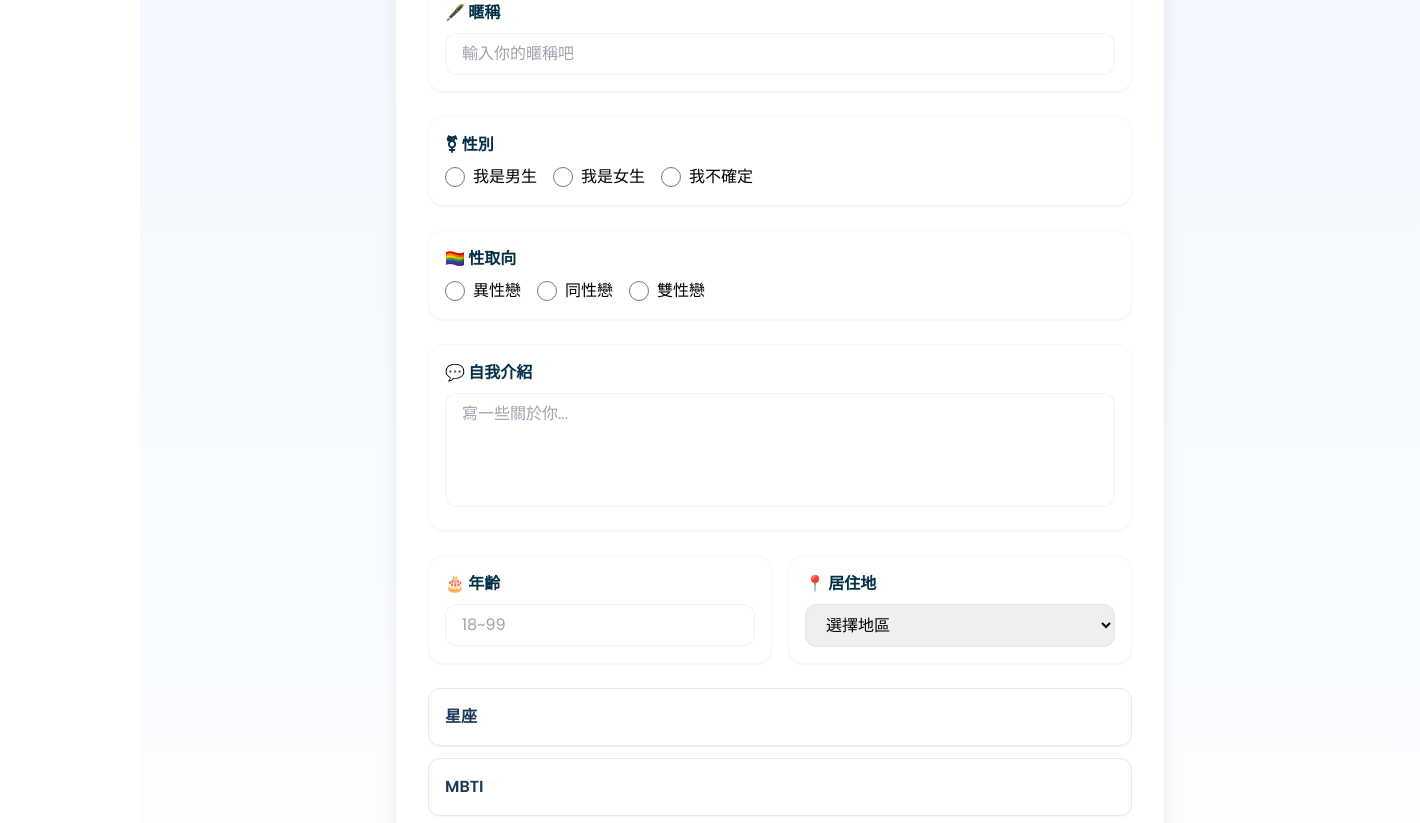
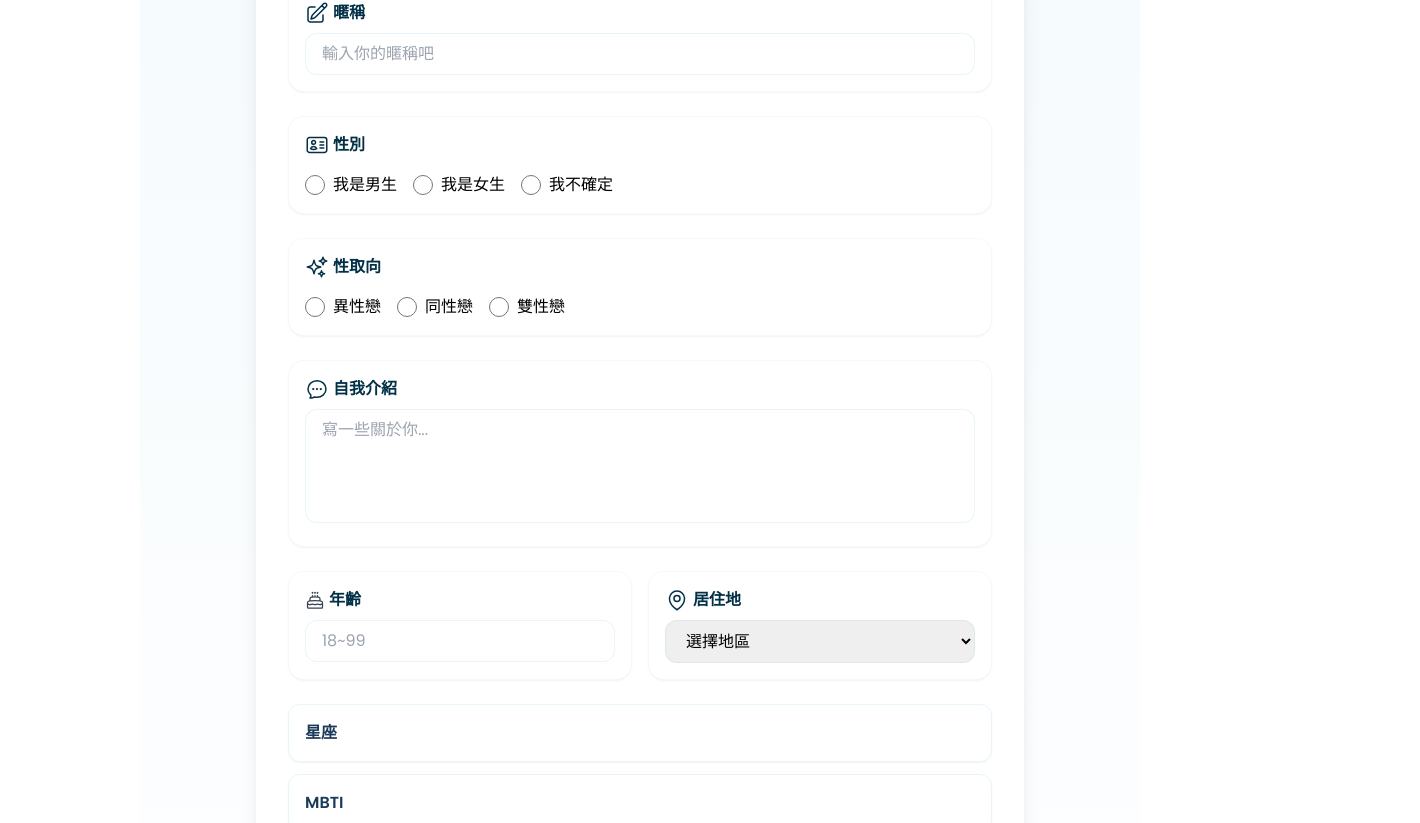
Before and after one commit to Kizuna-team/frontend, a Vue app: page /edit-profile-new in a window 1280 px wide. Shown: the part 420-1243 px from the top of the page, 1420 px wide, since content can reach past the window. Built offline with nearby package versions, Linux system fonts and the light colour scheme; no server answers; sample sign-in values are in the browser's storage.

Commit message:
feat: Updated the personal data editing page, added form label icons and style adjustments

```diff
--- a/src/components/ProfileFormNew.vue
+++ b/src/components/ProfileFormNew.vue
@@ -49,7 +49,23 @@ const orientationOptions = [
   <div class="space-y-6">
     <!-- 暱稱 -->
     <div class="form-card">
-      <label class="form-label">🖋️ 暱稱</label>
+      <label class="flex items-center gap-1 form-label">
+        <svg
+          xmlns="http://www.w3.org/2000/svg"
+          fill="none"
+          viewBox="0 0 24 24"
+          stroke-width="1.5"
+          stroke="currentColor"
+          class="size-6"
+        >
+          <path
+            stroke-linecap="round"
+            stroke-linejoin="round"
+            d="m16.862 4.487 1.687-1.688a1.875 1.875 0 1 1 2.652 2.652L10.582 16.07a4.5 4.5 0 0 1-1.897 1.13L6 18l.8-2.685a4.5 4.5 0 0 1 1.13-1.897l8.932-8.931Zm0 0L19.5 7.125M18 14v4.75A2.25 2.25 0 0 1 15.75 21H5.25A2.25 2.25 0 0 1 3 18.75V8.25A2.25 2.25 0 0 1 5.25 6H10"
+          />
+        </svg>
+        暱稱
+      </label>
       <input
         type="text"
         v-model="tempFormData.name"
@@ -60,7 +76,23 @@ const orientationOptions = [
 
     <!-- 性別 -->
     <div class="form-card">
-      <label class="form-label">⚧ 性別</label>
+      <label class="flex items-center gap-1 pb-2 form-label">
+        <svg
+          xmlns="http://www.w3.org/2000/svg"
+          fill="none"
+          viewBox="0 0 24 24"
+          stroke-width="1.5"
+          stroke="currentColor"
+          class="size-6"
+        >
+          <path
+            stroke-linecap="round"
+            stroke-linejoin="round"
+            d="M15 9h3.75M15 12h3.75M15 15h3.75M4.5 19.5h15a2.25 2.25 0 0 0 2.25-2.25V6.75A2.25 2.25 0 0 0 19.5 4.5h-15a2.25 2.25 0 0 0-2.25 2.25v10.5A2.25 2.25 0 0 0 4.5 19.5Zm6-10.125a1.875 1.875 0 1 1-3.75 0 1.875 1.875 0 0 1 3.75 0Zm1.294 6.336a6.721 6.721 0 0 1-3.17.789 6.721 6.721 0 0 1-3.168-.789 3.376 3.376 0 0 1 6.338 0Z"
+          />
+        </svg>
+        性別
+      </label>
       <div class="flex gap-4">
         <label
           v-for="opt in genderOptions"
@@ -81,7 +113,23 @@ const orientationOptions = [
 
     <!-- 性取向 -->
     <div class="form-card">
-      <label class="form-label">🏳️‍🌈 性取向</label>
+      <label class="flex items-center gap-1 pb-2 form-label">
+        <svg
+          xmlns="http://www.w3.org/2000/svg"
+          fill="none"
+          viewBox="0 0 24 24"
+          stroke-width="1.5"
+          stroke="currentColor"
+          class="size-6"
+        >
+          <path
+            stroke-linecap="round"
+            stroke-linejoin="round"
+            d="M9.813 15.904 9 18.75l-.813-2.846a4.5 4.5 0 0 0-3.09-3.09L2.25 12l2.846-.813a4.5 4.5 0 0 0 3.09-3.09L9 5.25l.813 2.846a4.5 4.5 0 0 0 3.09 3.09L15.75 12l-2.846.813a4.5 4.5 0 0 0-3.09 3.09ZM18.259 8.715 18 9.75l-.259-1.035a3.375 3.375 0 0 0-2.455-2.456L14.25 6l1.036-.259a3.375 3.375 0 0 0 2.455-2.456L18 2.25l.259 1.035a3.375 3.375 0 0 0 2.456 2.456L21.75 6l-1.035.259a3.375 3.375 0 0 0-2.456 2.456ZM16.894 20.567 16.5 21.75l-.394-1.183a2.25 2.25 0 0 0-1.423-1.423L13.5 18.75l1.183-.394a2.25 2.25 0 0 0 1.423-1.423l.394-1.183.394 1.183a2.25 2.25 0 0 0 1.423 1.423l1.183.394-1.183.394a2.25 2.25 0 0 0-1.423 1.423Z"
+          />
+        </svg>
+        性取向
+      </label>
       <div class="flex gap-4">
         <label
           v-for="opt in orientationOptions"
@@ -102,7 +150,23 @@ const orientationOptions = [
 
     <!-- 自我介紹 -->
     <div class="form-card">
-      <label class="form-label">💬 自我介紹</label>
+      <label class="flex items-center gap-1 form-label">
+        <svg
+          xmlns="http://www.w3.org/2000/svg"
+          fill="none"
+          viewBox="0 0 24 24"
+          stroke-width="1.5"
+          stroke="currentColor"
+          class="size-6"
+        >
+          <path
+            stroke-linecap="round"
+            stroke-linejoin="round"
+            d="M8.625 12a.375.375 0 1 1-.75 0 .375.375 0 0 1 .75 0Zm0 0H8.25m4.125 0a.375.375 0 1 1-.75 0 .375.375 0 0 1 .75 0Zm0 0H12m4.125 0a.375.375 0 1 1-.75 0 .375.375 0 0 1 .75 0Zm0 0h-.375M21 12c0 4.556-4.03 8.25-9 8.25a9.764 9.764 0 0 1-2.555-.337A5.972 5.972 0 0 1 5.41 20.97a5.969 5.969 0 0 1-.474-.065 4.48 4.48 0 0 0 .978-2.025c.09-.457-.133-.901-.467-1.226C3.93 16.178 3 14.189 3 12c0-4.556 4.03-8.25 9-8.25s9 3.694 9 8.25Z"
+          />
+        </svg>
+        自我介紹
+      </label>
       <textarea
         v-model="tempFormData.bio"
         rows="4"
@@ -114,7 +178,23 @@ const orientationOptions = [
     <!-- 年齡 & 居住地 -->
     <div class="grid grid-cols-1 gap-4 sm:grid-cols-2">
       <div class="form-card">
-        <label class="form-label">🎂 年齡</label>
+        <label class="flex items-center gap-1 form-label">
+          <svg
+            xmlns="http://www.w3.org/2000/svg"
+            fill="none"
+            viewBox="0 0 24 24"
+            stroke-width="1.5"
+            stroke="currentColor"
+            class="text-gray-700 size-5"
+          >
+            <path
+              stroke-linecap="round"
+              stroke-linejoin="round"
+              d="M12 8.25v-1.5m0 1.5c-1.355 0-2.697.056-4.024.166C6.845 8.51 6 9.473 6 10.608v2.513m6-4.871c1.355 0 2.697.056 4.024.166C17.155 8.51 18 9.473 18 10.608v2.513M15 8.25v-1.5m-6 1.5v-1.5m12 9.75-1.5.75a3.354 3.354 0 0 1-3 0 3.354 3.354 0 0 0-3 0 3.354 3.354 0 0 1-3 0 3.354 3.354 0 0 0-3 0 3.354 3.354 0 0 1-3 0L3 16.5m15-3.379a48.474 48.474 0 0 0-6-.371c-2.032 0-4.034.126-6 .371m12 0c.39.049.777.102 1.163.16 1.07.16 1.837 1.094 1.837 2.175v5.169c0 .621-.504 1.125-1.125 1.125H4.125A1.125 1.125 0 0 1 3 20.625v-5.17c0-1.08.768-2.014 1.837-2.174A47.78 47.78 0 0 1 6 13.12M12.265 3.11a.375.375 0 1 1-.53 0L12 2.845l.265.265Zm-3 0a.375.375 0 1 1-.53 0L9 2.845l.265.265Zm6 0a.375.375 0 1 1-.53 0L15 2.845l.265.265Z"
+            />
+          </svg>
+          年齡
+        </label>
         <input
           type="number"
           v-model.number="tempFormData.age"
@@ -125,7 +205,28 @@ const orientationOptions = [
         />
       </div>
       <div class="form-card">
-        <label class="form-label">📍 居住地</label>
+        <label class="flex items-center gap-1 form-label">
+          <svg
+            xmlns="http://www.w3.org/2000/svg"
+            fill="none"
+            viewBox="0 0 24 24"
+            stroke-width="1.5"
+            stroke="currentColor"
+            class="size-6"
+          >
+            <path
+              stroke-linecap="round"
+              stroke-linejoin="round"
+              d="M15 10.5a3 3 0 1 1-6 0 3 3 0 0 1 6 0Z"
+            />
+            <path
+              stroke-linecap="round"
+              stroke-linejoin="round"
+              d="M19.5 10.5c0 7.142-7.5 11.25-7.5 11.25S4.5 17.642 4.5 10.5a7.5 7.5 0 1 1 15 0Z"
+            />
+          </svg>
+          居住地
+        </label>
         <select v-model="tempFormData.location" class="form-input">
           <option disabled value="">選擇地區</option>
           <option value="taipei">台北市</option>
@@ -144,7 +245,7 @@ const orientationOptions = [
   @apply bg-white p-4 rounded-2xl border border-primary/10 shadow-sm;
 }
 .form-label {
-  @apply block text-base font-bold text-darkblue mb-2;
+  @apply text-base font-bold text-darkblue mb-2;
 }
 .form-input {
   @apply w-full px-4 py-2 border border-primary/20 rounded-xl focus:outline-none focus:ring-2 focus:ring-secondary transition;
--- a/src/components/ProfilePhotos.vue
+++ b/src/components/ProfilePhotos.vue
@@ -176,9 +176,9 @@ defineExpose({ uploadAll });
       />
       <div
         v-else
-        class="flex items-center justify-center w-full h-full text-xl text-gray-400"
+        class="flex items-center justify-center w-full h-full text-gray-400"
       >
-        尚無大頭貼
+        尚未設定個人照片
       </div>
     </div>
   </div>
--- a/src/views/EditProfileViewNew.vue
+++ b/src/views/EditProfileViewNew.vue
@@ -135,13 +135,13 @@ const handleUpload = async () => {
 
 <template>
   <div
-    class="w-screen min-h-screen p-6 bg-gradient-to-b from-[#f0f7ff] to-white"
+    class="min-h-screen p-6 overflow-x-hidden bg-gradient-to-b from-[#8ecae6]/10 to-white"
   >
     <div class="max-w-3xl p-8 mx-auto bg-white shadow-xl rounded-3xl">
       <div class="mb-8 text-center">
         <img src="/logo.png" alt="Logo" class="w-16 h-16 mx-auto mb-2" />
         <h2 class="text-2xl font-bold text-[#1c3b5a]">編輯個人資料</h2>
-        <p class="text-sm text-gray-500">讓大家更認識你 💬</p>
+        <p class="text-sm text-gray-500">讓大家更認識你</p>
       </div>
 
       <div class="flex justify-center gap-2 mb-6">
@@ -176,7 +176,7 @@ const handleUpload = async () => {
           <div
             v-for="(item, index) in cards"
             :key="index"
-            class="overflow-hidden border shadow-sm rounded-xl"
+            class="overflow-hidden border shadow-sm border-primary/20 rounded-xl"
           >
             <button
               class="flex justify-between items-center w-full p-4 text-[#1c3b5a] font-semibold"
@@ -251,7 +251,7 @@ const handleUpload = async () => {
         <ProfilePhotos ref="profilePhotosRef" />
         <button
           @click="handleUpload"
-          class="w-full py-2 font-semibold border-2 rounded-lg text-primary-100 border-darkblue hover:bg-darkblue hover:text-white"
+          class="flex-1 py-3 font-semibold text-white transition rounded-full shadow-md bg-gradient-to-r from-accent to-orange hover:brightness-110"
         >
           完成
         </button>
@@ -259,3 +259,12 @@ const handleUpload = async () => {
     </div>
   </div>
 </template>
+
+<style scoped>
+.form-card {
+  @apply bg-white p-4 rounded-2xl border border-primary/10 shadow-sm;
+}
+.form-input {
+  @apply w-full px-4 py-2 border border-primary/20 rounded-xl focus:outline-none focus:ring-2 focus:ring-secondary transition;
+}
+</style>
```
